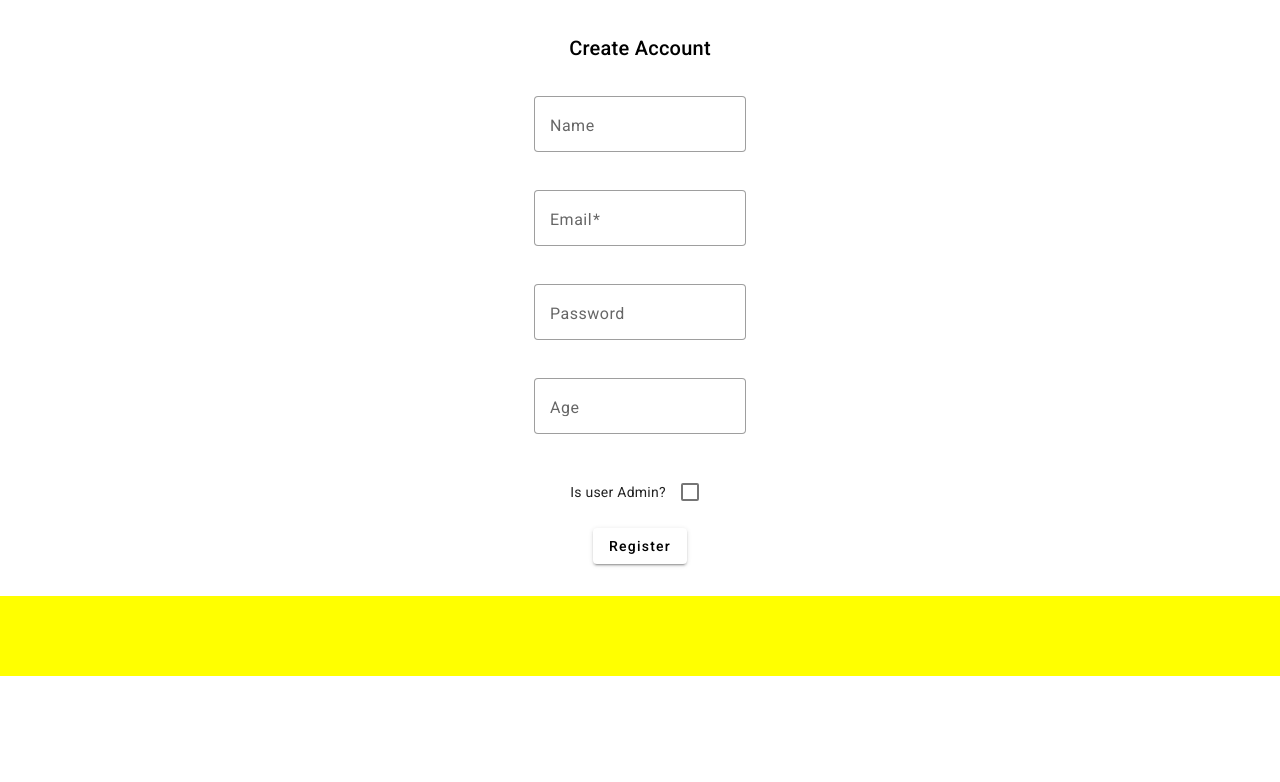
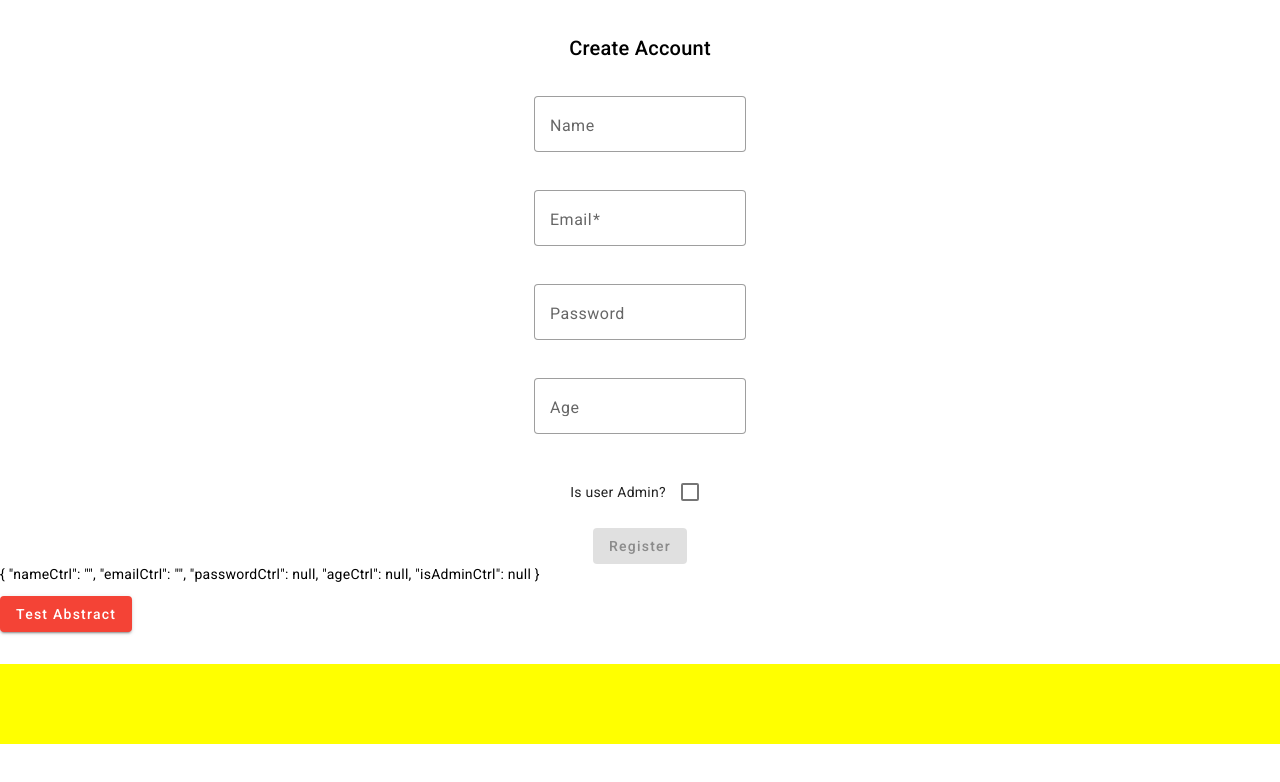
Before and after one commit to Ali-tavakoli95/Banana, an Angular app in the folder client/: page / in a window 1280 px wide. Shown: the top 782 px of the page. Built offline with nearby package versions, Linux system fonts and the light colour scheme.

Commit message:
added Disable + userFg output

```diff
--- a/client/src/app/app.component.html
+++ b/client/src/app/app.component.html
@@ -20,8 +20,13 @@
         Is user Admin?
     </mat-checkbox>
 
-    <button (click)="registerUser()" mat-raised-button>Register</button>
+    <button (click)="registerUser()" color="primary" mat-raised-button [disabled]="userFg.invalid">Register</button>
 </form>
+
+<p>{{userFg.value | json}}</p>
+
+<button (click)="abstractOutput()" mat-raised-button color="warn">Test Abstract</button>
+
 
 <!-- <section *ngIf="userRes" class="response"> -->
 <section class="response">
--- a/client/src/app/app.component.ts
+++ b/client/src/app/app.component.ts
@@ -1,7 +1,7 @@
 import { HttpClient } from '@angular/common/http';
 import { Component } from '@angular/core';
 import { User } from './models/user.model';
-import { FormBuilder, FormControl, FormGroup, Validators } from '@angular/forms';
+import { FormBuilder, FormControl, Validators } from '@angular/forms';
 
 @Component({
   selector: 'app-root',
@@ -13,10 +13,10 @@ export class AppComponent {
   public userRes: User | undefined; // default
   // private userResPrivate: string | undefined;
 
-  constructor(private http: HttpClient, private fb: FormBuilder) {
+  constructor(private fb: FormBuilder, private http: HttpClient) {
   }
 
-  //#region Forms Group/controler
+  //#region Form Group/controler
   userFg = this.fb.group({ // formGroup
     nameCtrl: ['', [Validators.minLength(3), Validators.maxLength(30)]], // formControl
     emailCtrl: ['', [Validators.required, Validators.pattern(/^([\w\.\-]+)@([\w\-]+)((\.(\w){2,5})+)$/)]],
@@ -45,6 +45,8 @@ export class AppComponent {
   }
   //#endregion
 
+
+
   //#region Forms Properties
   // Lab's Info
   get NameCtrl(): FormControl {
@@ -63,4 +65,8 @@ export class AppComponent {
     return this.userFg.get('isAdminCtrl') as FormControl;
   }
   //#endregion
+
+  abstractOutput(){
+    console.log(this.userFg);
+  }
 }
```
